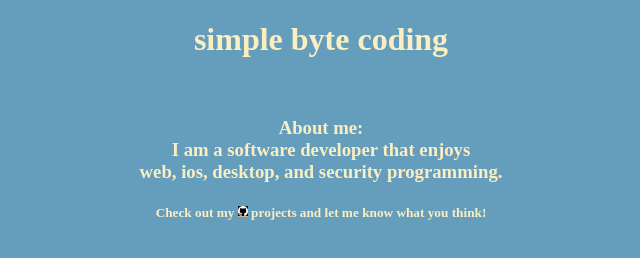
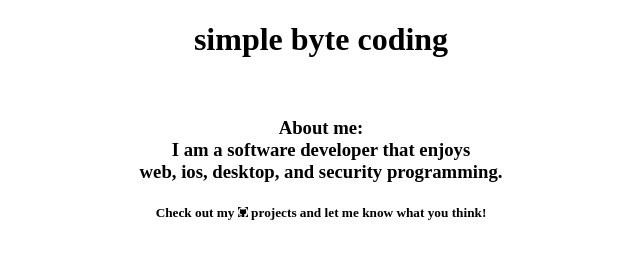
Before and after one commit to simple-byte-coding/byte.github.io, a website: page index.html in a window 1280 px wide. Shown: the whole page, without its empty margins (319-959 px from the left). Drawn offline with Linux system fonts and the light colour scheme.

```diff
--- a/index.css
+++ b/index.css
@@ -1,4 +1,4 @@
-:root {
+--- --- :root {
   --oliveCustom: #8D8741;
   --blueCustom: #659DBD;
   --tanPeachCustom: #DAAD86;
```
Also changed, not shown: 1 other file.
